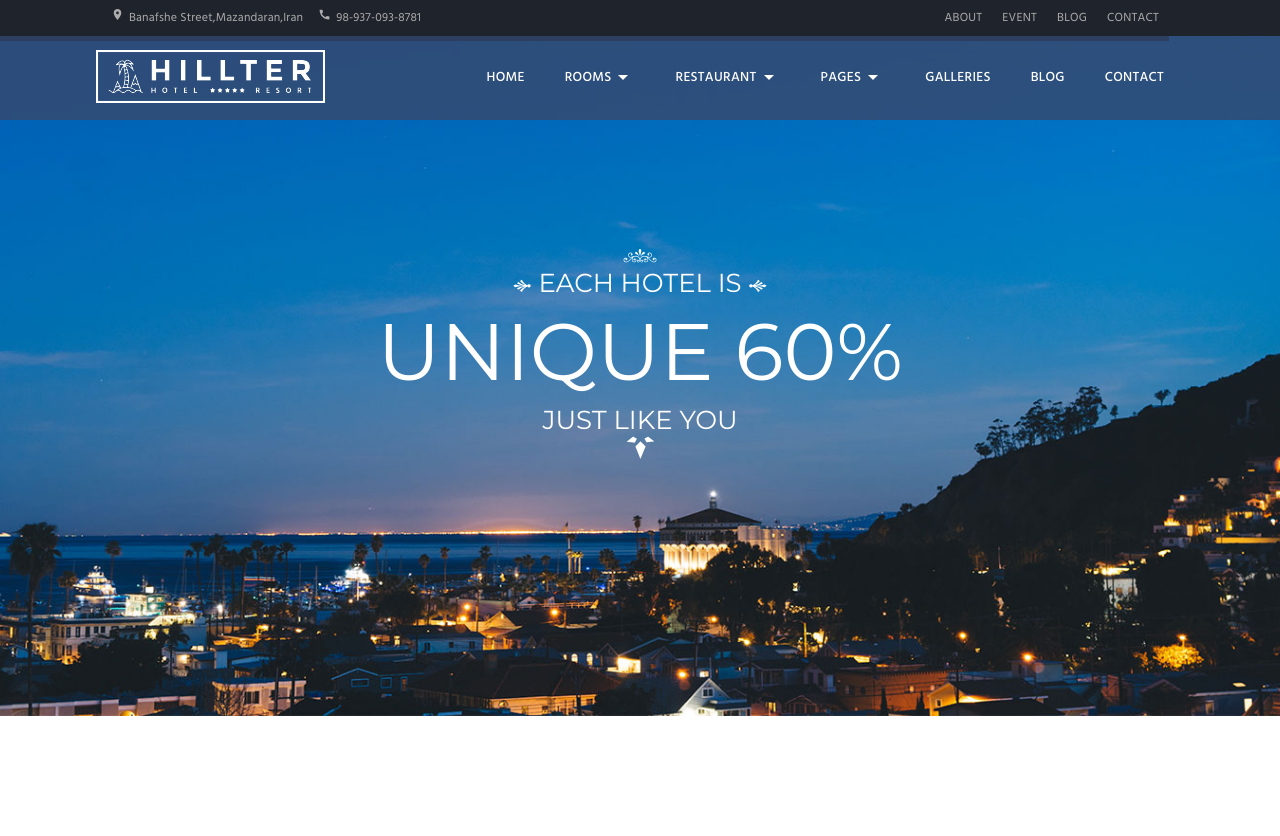
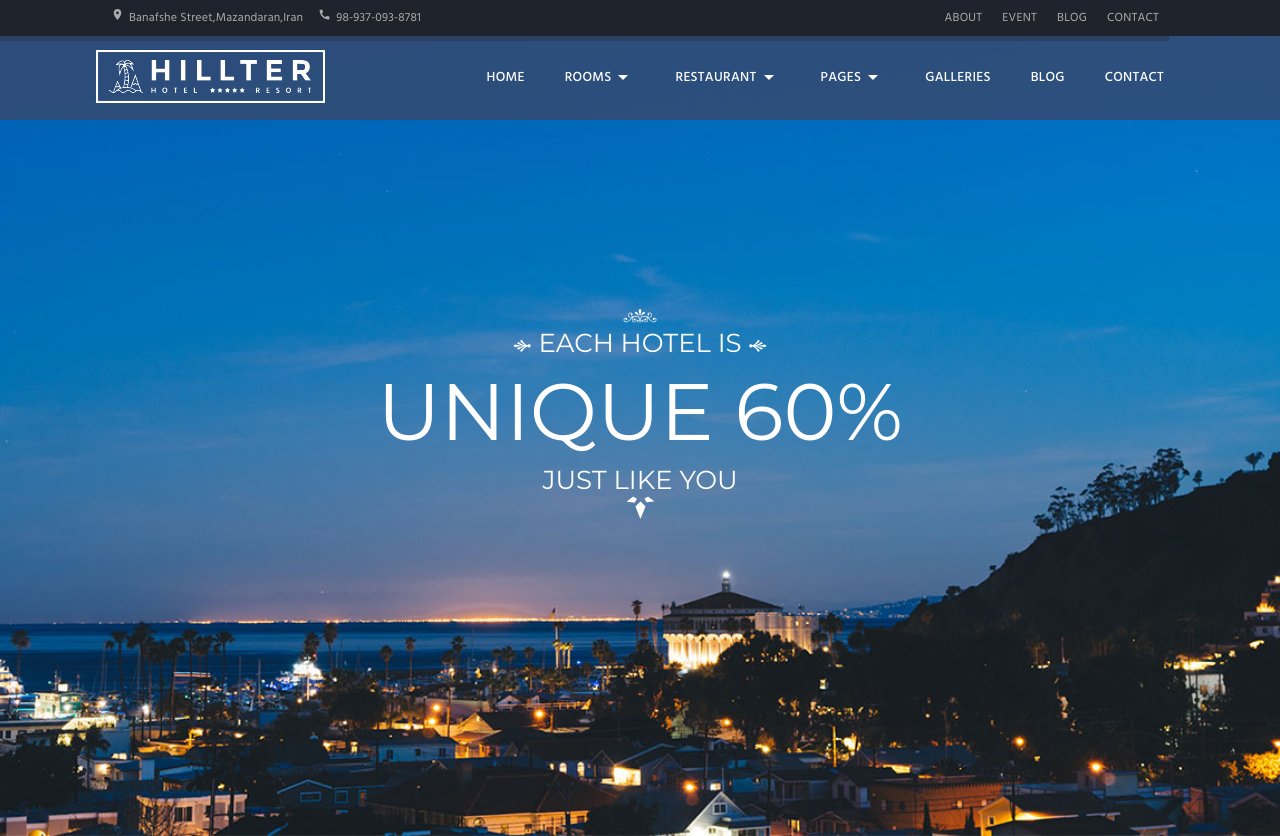
Before and after one commit to SalimiDev/Hotel-ReactJsApp, a React (Create React App) app: page / in a window 1280 px wide. Before the commit the page ends 800 px from the top, so only its background shows below. Built offline with nearby package versions, Linux system fonts and the light colour scheme.

Commit message:
style:fix some style issues fixed changing  height of body causes to slides image zoom margin top of slider fixed

```diff
--- a/src/styles/global.scss
+++ b/src/styles/global.scss
@@ -14,7 +14,6 @@ body {
     box-sizing: border-box;
     height: 100vh;
     min-height: 100%;
-    overflow: hidden;
 }
 
 #root {
--- a/src/styles/layout/Slider.module.scss
+++ b/src/styles/layout/Slider.module.scss
@@ -5,8 +5,8 @@
 .slider {
     position: relative;
     width: 100%;
-    height: 85vh;
-    top: -84px;
+    height:50rem;
+    margin-top: -84px;
     text-transform: uppercase;
     overflow: hidden;
 }
@@ -14,8 +14,8 @@
 .current {
     @include background-style;
     position: absolute;
-    width: inherit;
-    height: inherit;
+    width: 100%;
+    height: 100%;
     z-index: 25;
     &:hover {
         animation-play-state: paused;
@@ -35,7 +35,7 @@
 .prevSlide {
     @include background-style;
     width: 100%;
-    height: 85vh;
+    height: 100%;
     position: absolute;
     z-index: 20;
 }
```
